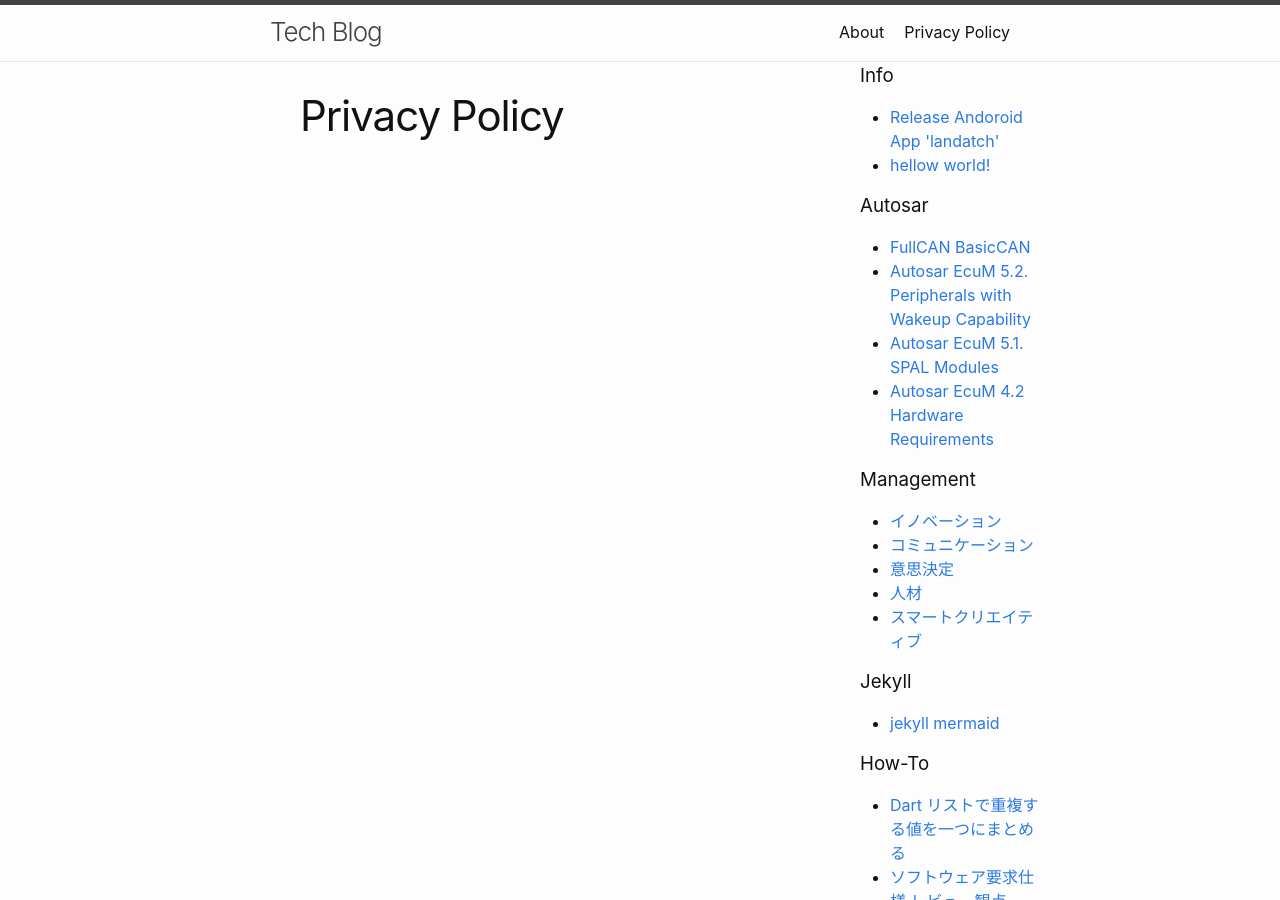
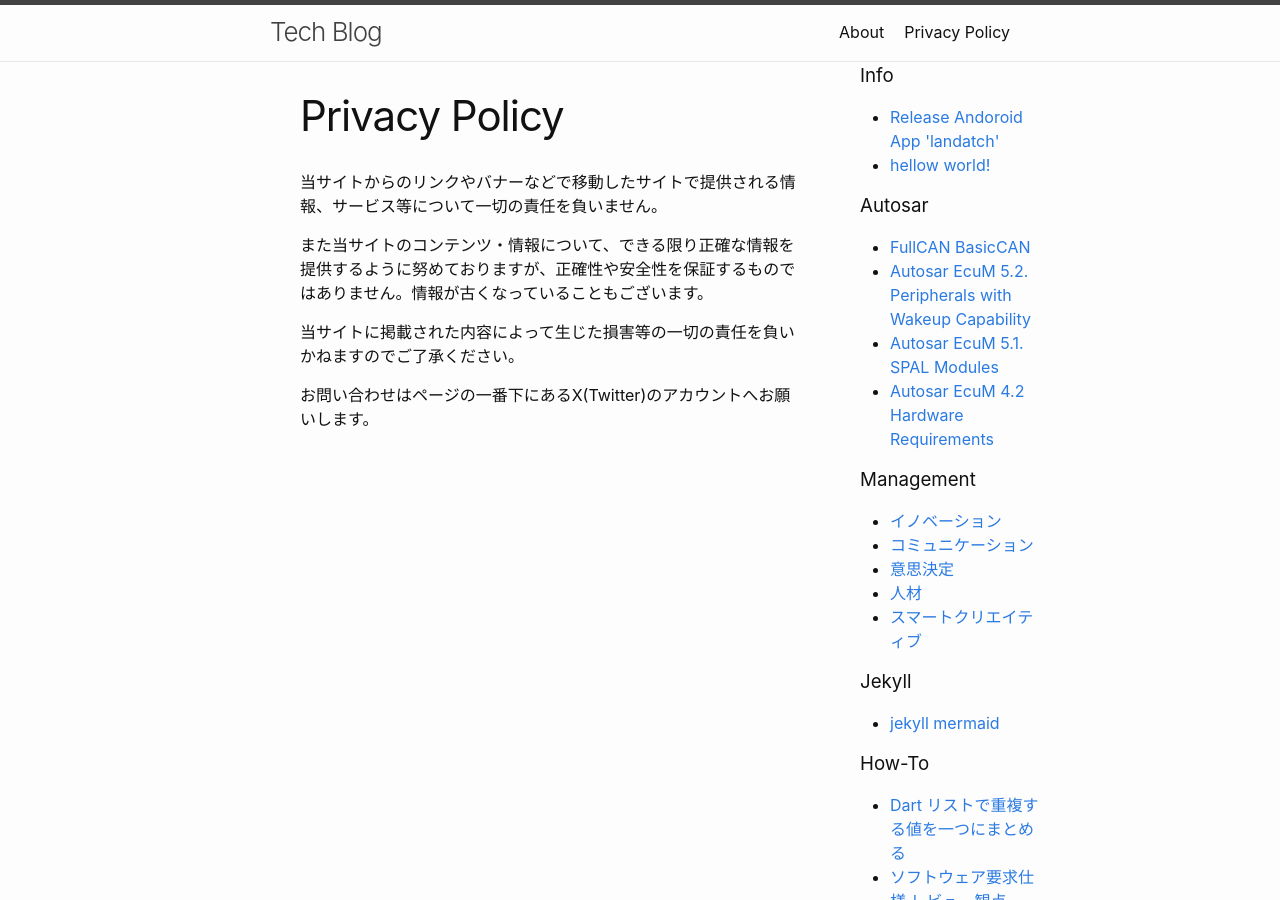
Before and after one commit to ohmusso/ohmusso.github.io, a Jekyll site: the page built from privacyPolicy.markdown, in a window 1280 px wide and 900 px high. Built offline with Jekyll 4.4.1, drawn with Linux system fonts in a browser that asks for light colours.

Commit message:
privacy policy

```diff
--- a/privacyPolicy.markdown
+++ b/privacyPolicy.markdown
@@ -3,3 +3,11 @@ layout: page
 title: Privacy Policy
 permalink: /privacyPolicy/
 ---
+
+当サイトからのリンクやバナーなどで移動したサイトで提供される情報、サービス等について一切の責任を負いません。
+
+また当サイトのコンテンツ・情報について、できる限り正確な情報を提供するように努めておりますが、正確性や安全性を保証するものではありません。情報が古くなっていることもございます。
+
+当サイトに掲載された内容によって生じた損害等の一切の責任を負いかねますのでご了承ください。
+
+お問い合わせはページの一番下にあるX(Twitter)のアカウントへお願いします。
```
